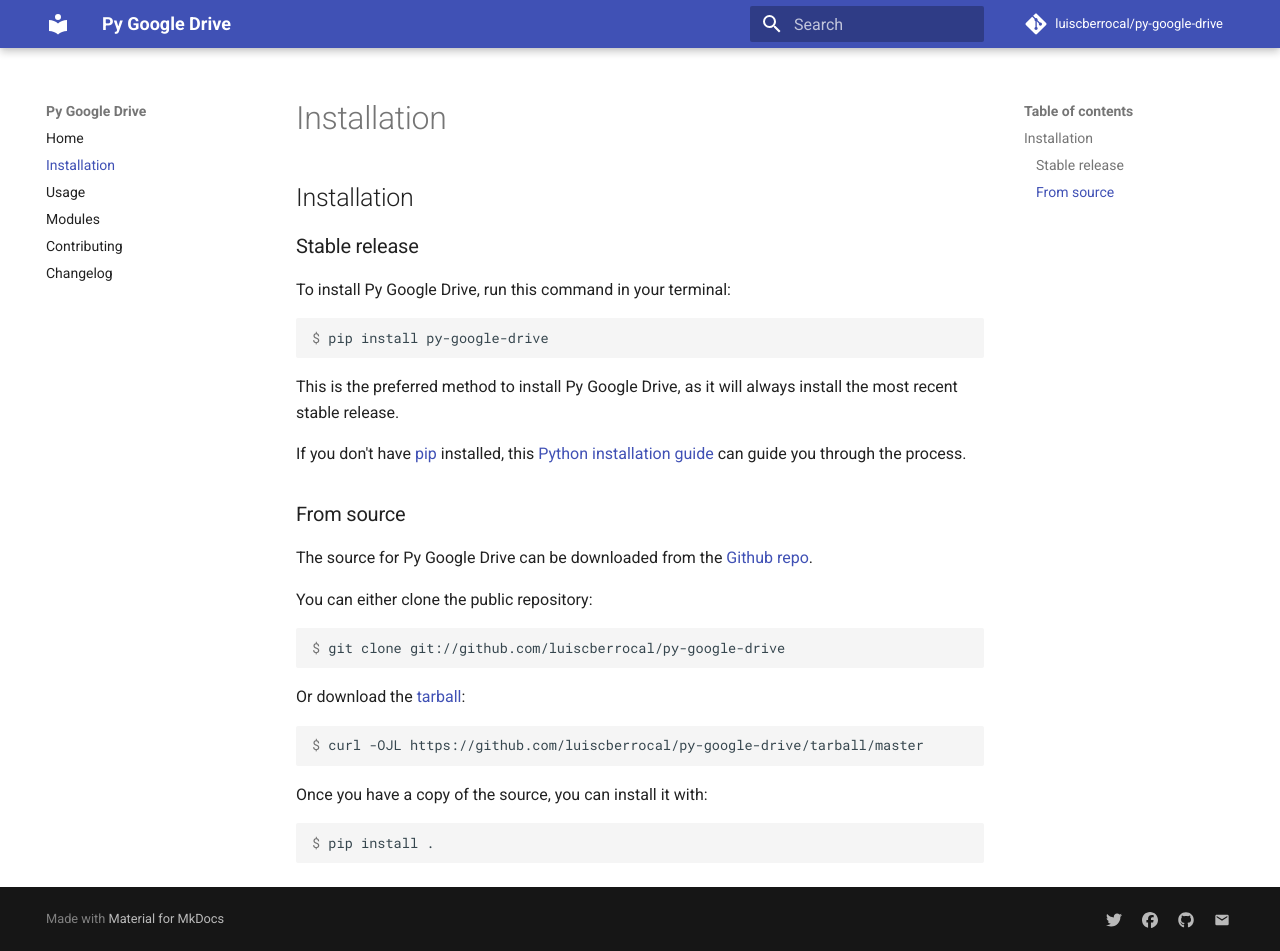
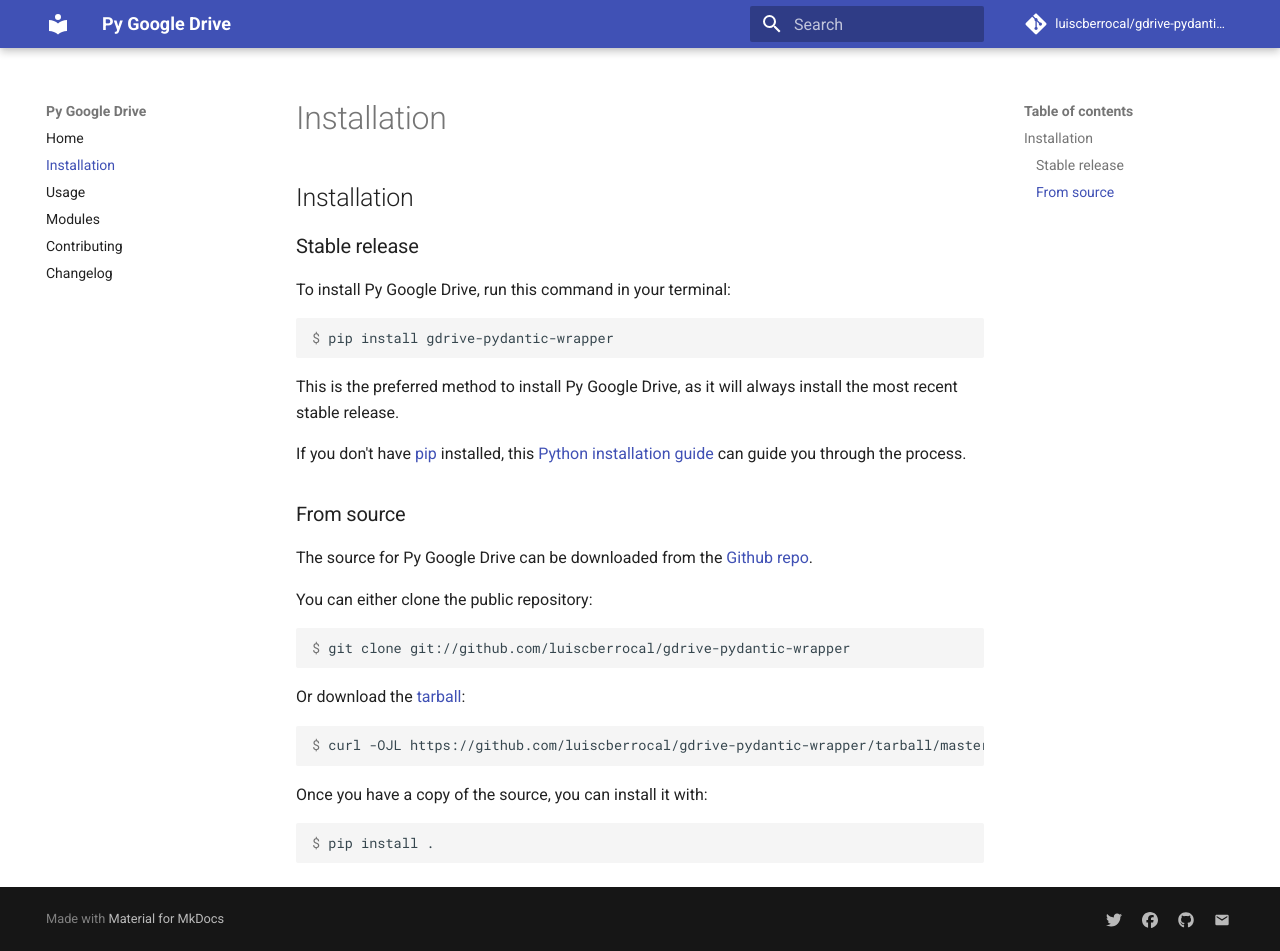
Before and after one commit to luiscberrocal/gdrive-pydantic-wrapper, an MkDocs documentation site: the page built from docs/installation.md, in a window 1280 px wide and 951 px high. Built offline with MkDocs 1.6.1 and Material for MkDocs 9.7.7, drawn with Linux system fonts in a browser that asks for light colours; comment, search, counter and statistics services are not loaded.

````diff
--- a/docs/installation.md
+++ b/docs/installation.md
@@ -6,7 +6,7 @@ To install Py Google Drive, run this command in your
 terminal:
 
 ``` console
-$ pip install py-google-drive
+$ pip install gdrive-pydantic-wrapper
 ```
 
 This is the preferred method to install Py Google Drive, as it will always install the most recent stable release.
@@ -22,13 +22,13 @@ the [Github repo][].
 You can either clone the public repository:
 
 ``` console
-$ git clone git://github.com/luiscberrocal/py-google-drive
+$ git clone git://github.com/luiscberrocal/gdrive-pydantic-wrapper
 ```
 
 Or download the [tarball][]:
 
 ``` console
-$ curl -OJL https://github.com/luiscberrocal/py-google-drive/tarball/master
+$ curl -OJL https://github.com/luiscberrocal/gdrive-pydantic-wrapper/tarball/master
 ```
 
 Once you have a copy of the source, you can install it with:
--- a/mkdocs.yml
+++ b/mkdocs.yml
@@ -1,7 +1,7 @@
 site_name: Py Google Drive
-site_url: https://luiscberrocal.github.io/py-google-drive
-repo_url: https://github.com/luiscberrocal/py-google-drive
-repo_name: luiscberrocal/py-google-drive
+site_url: https://luiscberrocal.github.io/gdrive-pydantic-wrapper
+repo_url: https://github.com/luiscberrocal/gdrive-pydantic-wrapper
+repo_name: luiscberrocal/gdrive-pydantic-wrapper
 #strict: true
 nav:
   - Home: index.md
@@ -51,7 +51,7 @@ plugins:
       lang: en
   - mkdocstrings:
       watch:
-        - py-google-drive
+        - gdrive-pydantic-wrapper
 extra:
   social:
     - icon: fontawesome/brands/twitter
@@ -63,7 +63,7 @@ extra:
       link: https://github.com/luiscberrocal/cookiecutter-pypackage
       name: Facebook
     - icon: fontawesome/brands/github
-      link: https://github.com/luiscberrocal/py-google-drive
+      link: https://github.com/luiscberrocal/gdrive-pydantic-wrapper
       name: Github
     - icon: material/email
       link: "mailto:luis.berrocal.1942@gmail.com"
--- a/pyproject.toml
+++ b/pyproject.toml
@@ -1,8 +1,8 @@
 [tool]
 [tool.poetry]
-name = "simple-gdrive"
+name = "gdrive-pydantic-wrapper"
 version = "0.2.5"
-homepage = "https://github.com/luiscberrocal/py-google-drive"
+homepage = "https://github.com/luiscberrocal/gdrive-pydantic-wrapper"
 description = "Skeleton project created by Cookiecutter PyPackage."
 authors = ["Luis C. Berrocal <luis.berrocal.1942@gmail.com>"]
 readme = "README.md"
@@ -57,7 +57,7 @@ mkdocs-autorefs = "^0.5.0"
 mkdocstrings = {extras = ["python"], version = "^0.24.0"}
 
 [tool.poetry.scripts]
-py-google-drive = 'py_google_drive.cli:main'
+gdrive-pydantic-wrapper = 'py_google_drive.cli:main'
 [tool.black]
 line-length = 120
 skip-string-normalization = true
````
Also changed, not shown: CONTRIBUTING.md (+6 -6 lines), README.md (+7 -7 lines), 3 other files.
